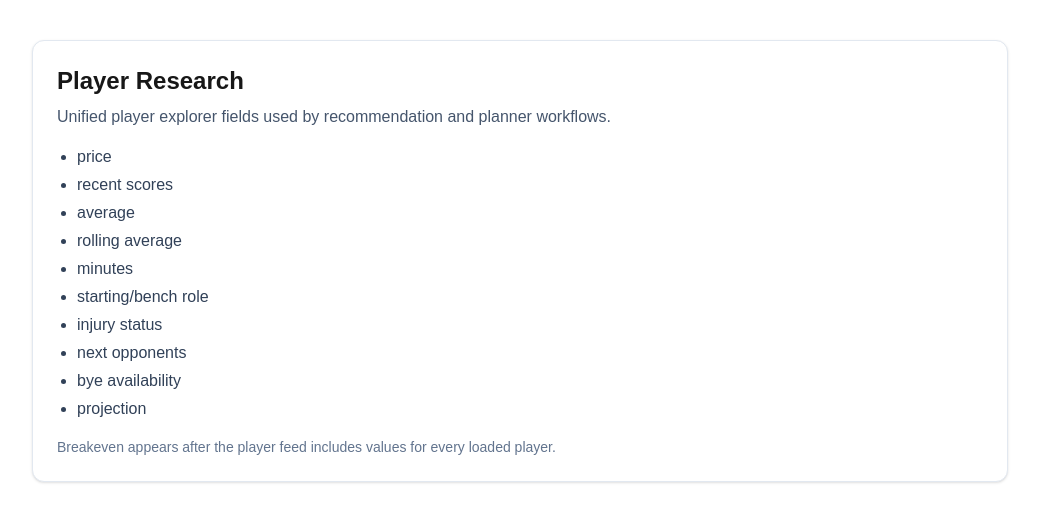
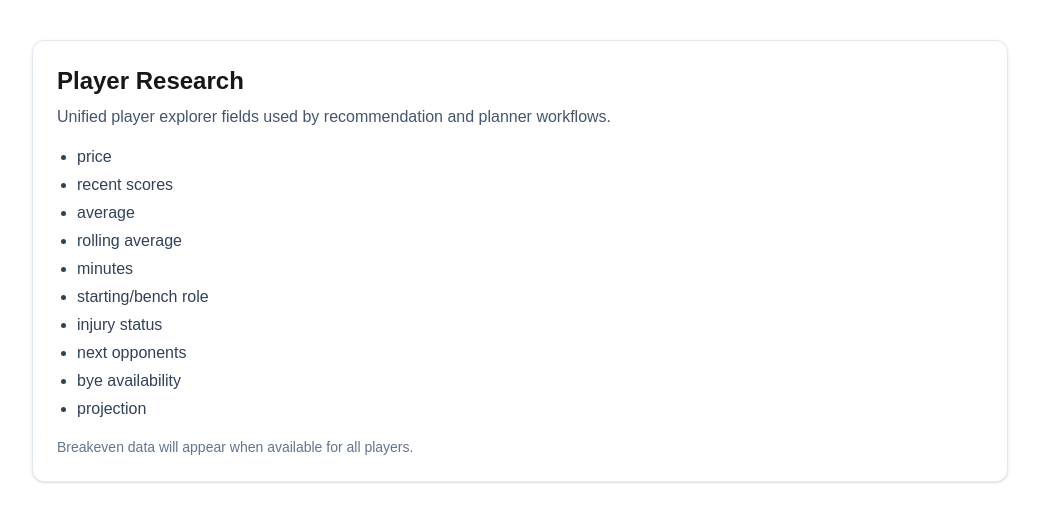
Before and after one commit to wjamestaylor/NRL-Fantasty, a Next.js app in the folder frontend/: page /player-research in a window 1280 px wide. Shown: the top 522 px of the page, without its empty margins (120-1159 px from the left). Built offline with nearby package versions, Linux system fonts and the light colour scheme.

Commit message:
Clarify breakeven availability copy

```diff
--- a/frontend/app/player-research/page.tsx
+++ b/frontend/app/player-research/page.tsx
@@ -51,7 +51,7 @@ export default async function PlayerResearchPage() {
         </ul>
         {!breakevenAvailable ? (
           <p className="mt-4 text-sm text-slate-500">
-            Breakeven appears after the player feed includes values for every loaded player.
+            Breakeven data will appear when available for all players.
           </p>
         ) : null}
       </div>
```
Also changed, not shown: 1 other file (tests, documents, lock files or other folders).
